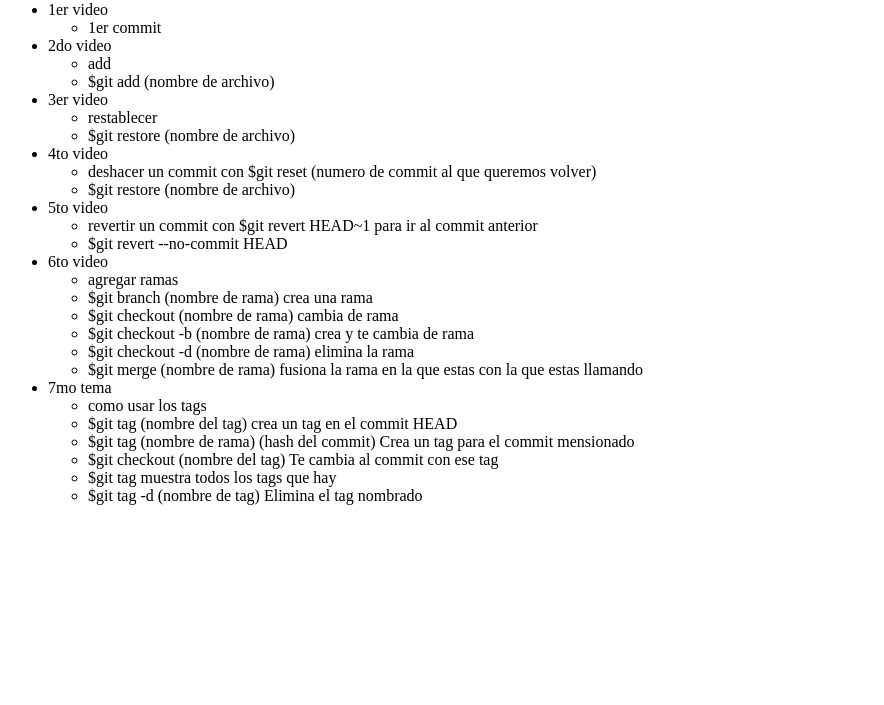
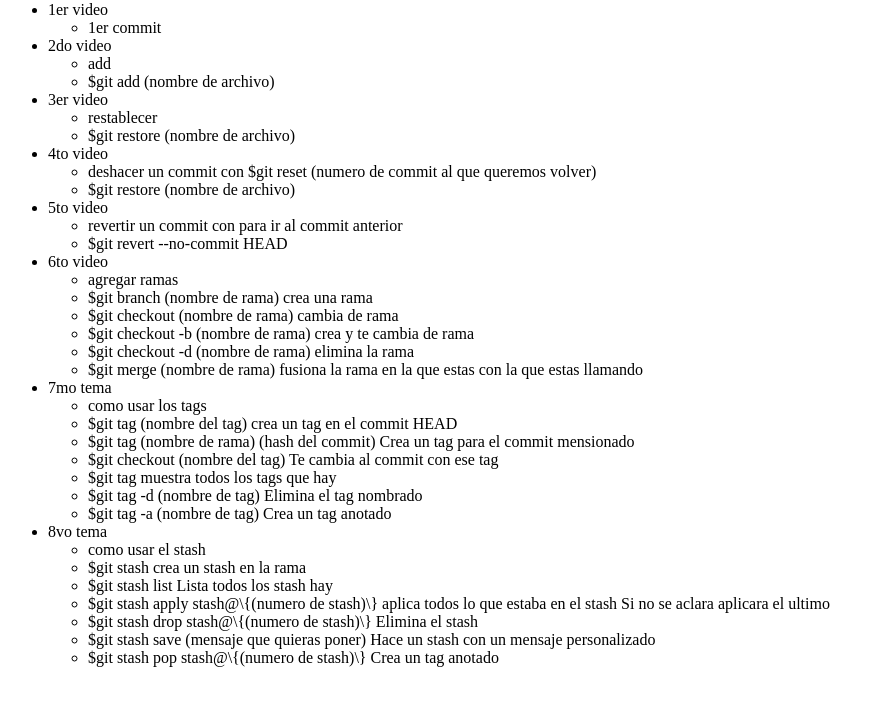
Before and after one commit to uriel200201/Curso-Git, a plain HTML site: page index.html in a window 1280 px wide. Shown: the part 79-784 px from the top of the page, without its empty margins (0-884 px from the left). Drawn offline with Linux system fonts and the light colour scheme.

Commit message:
8vo tema

```diff
--- a/index.html
+++ b/index.html
@@ -42,10 +42,7 @@
 			<li>
 				5to video
 				<ul>
-					<li>
-						revertir un commit con $git revert HEAD~1 para ir al
-						commit anterior
-					</li>
+					<li>revertir un commit con para ir al commit anterior</li>
 					<li>$git revert --no-commit HEAD</li>
 				</ul>
 			</li>
@@ -101,6 +98,41 @@
 						$git tag -d (nombre de tag)
 						<span>Elimina el tag nombrado</span>
 					</li>
+					<li>
+						$git tag -a (nombre de tag)
+						<span>Crea un tag anotado</span>
+					</li>
+				</ul>
+			</li>
+			<li>
+				8vo tema
+				<ul>
+					<li>como usar el stash</li>
+					<li>
+						$git stash
+						<span>crea un stash en la rama</span>
+					</li>
+					<li>
+						$git stash list
+						<span>Lista todos los stash hay</span>
+					</li>
+					<li>
+						$git stash apply stash@\{(numero de stash)\}
+						<span>aplica todos lo que estaba en el stash</span>
+						<span>Si no se aclara aplicara el ultimo</span>
+					</li>
+					<li>
+						$git stash drop stash@\{(numero de stash)\}
+						<span>Elimina el stash</span>
+					</li>
+					<li>
+						$git stash save (mensaje que quieras poner)
+						<span>Hace un stash con un mensaje personalizado</span>
+					</li>
+					<li>
+						$git stash pop stash@\{(numero de stash)\}
+						<span>Crea un tag anotado</span>
+					</li>
 				</ul>
 			</li>
 		</ul>
```
